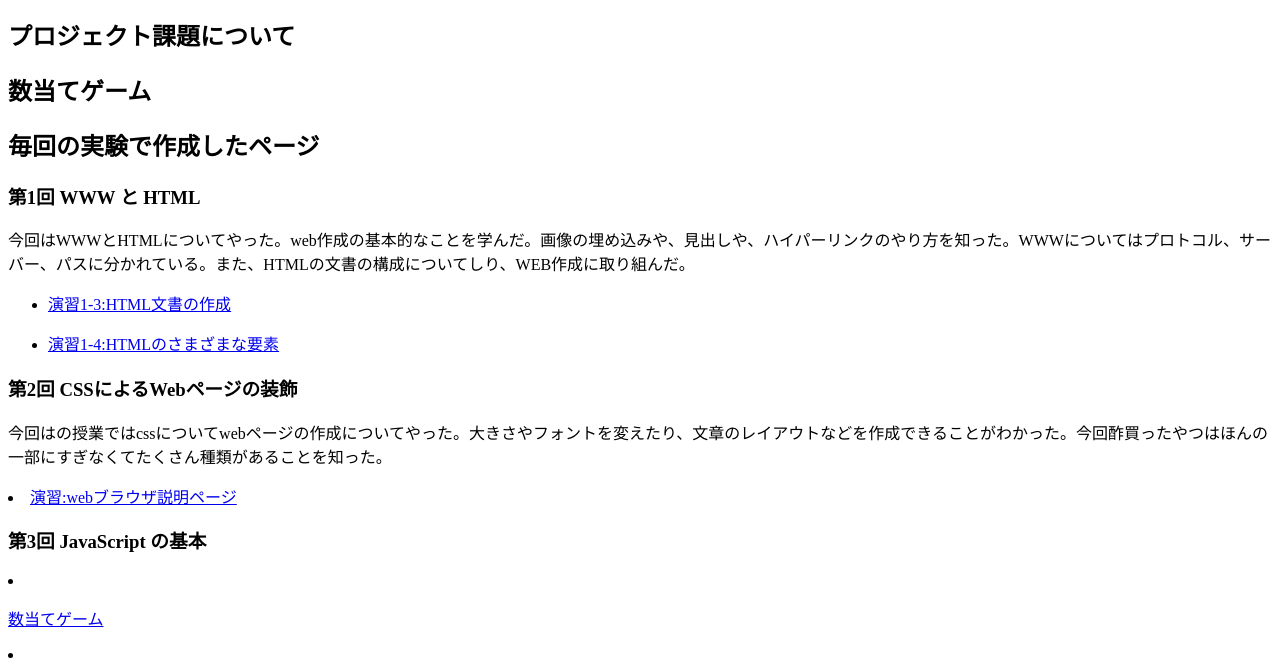
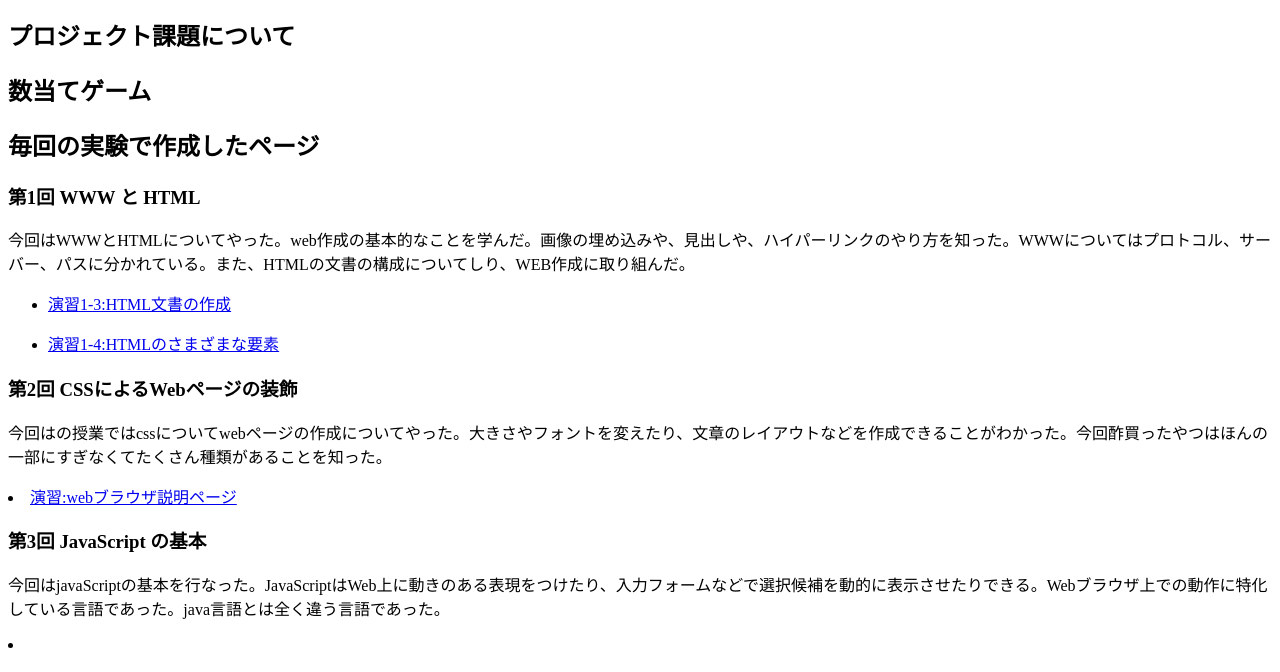
Before and after one commit to G284312022/medialabo, a plain HTML site: page index.html in a window 1280 px wide. Shown: the part 127-799 px from the top of the page. Drawn offline with Linux system fonts and the light colour scheme.

Commit message:
課題3-4

```diff
--- a/index.html
+++ b/index.html
@@ -21,6 +21,7 @@
     <p>今回はの授業ではcssについてwebページの作成についてやった。大きさやフォントを変えたり、文章のレイアウトなどを作成できることがわかった。今回酢買ったやつはほんの一部にすぎなくてたくさん種類があることを知った。</p>
     <li><a href="practice-css/browser-intro.html">演習:webブラウザ説明ページ</a></li>
     <p><h3>第3回 JavaScript の基本</h3></p>
+    <p>今回はjavaScriptの基本を行なった。JavaScriptはWeb上に動きのある表現をつけたり、入力フォームなどで選択候補を動的に表示させたりできる。Webブラウザ上での動作に特化している言語であった。java言語とは全く違う言語であった。</p>
     <li><p><a href="kazuate.html">数当てゲーム</a></p></li>
     <li><p><a href="kazuate.js">javascript</a></p></li>
     <p><h3>第4回 DOM と JavaScript</h3></p>
```
